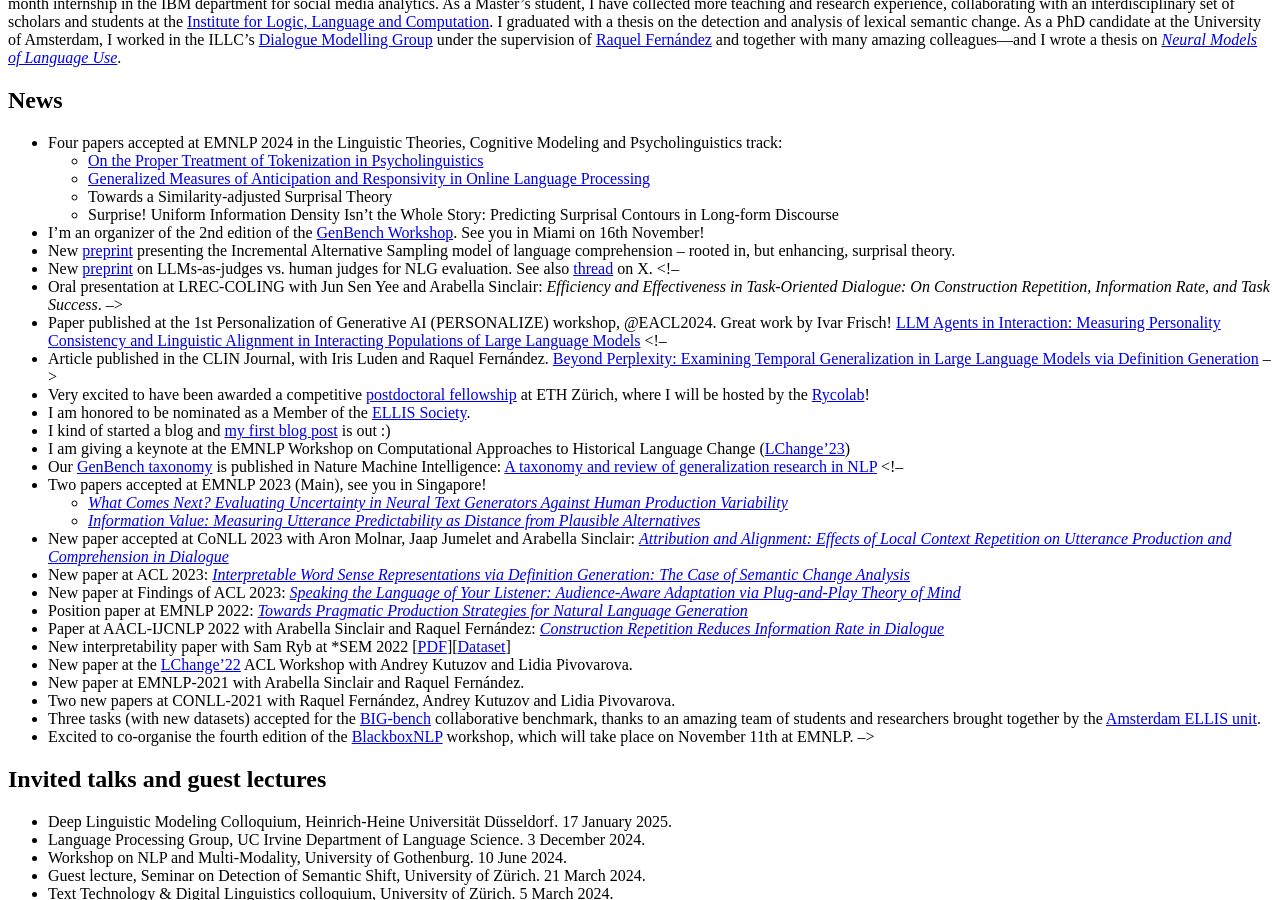
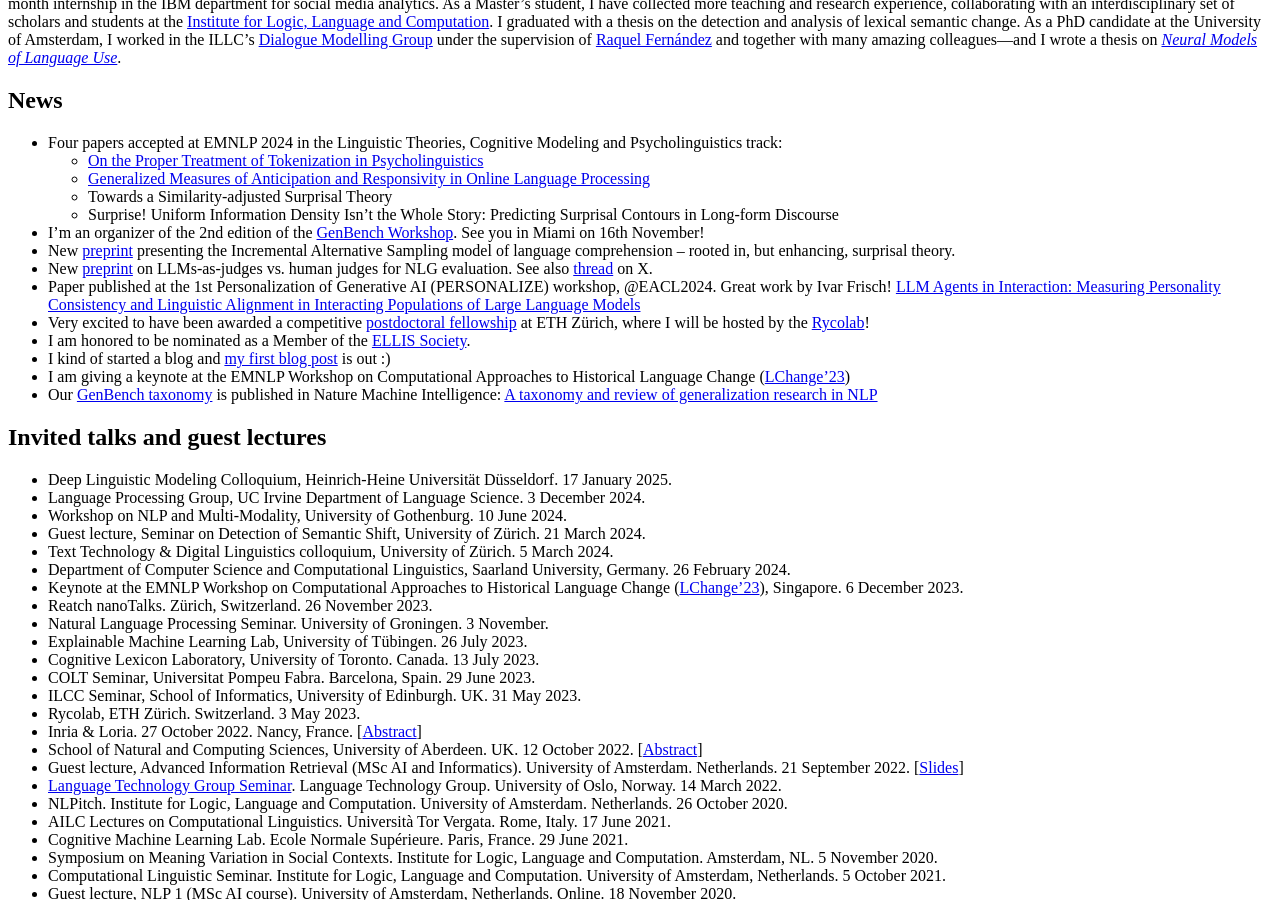
Before and after one commit to glnmario/glnmario.github.io, a Jekyll site: the page built from index.md, in a window 1280 px wide and 900 px high, scrolled down 1257 px. Built offline with Jekyll 4.4.1, drawn with Linux system fonts in a browser that asks for light colours.

Commit message:
Update index.md

```diff
--- a/index.md
+++ b/index.md
@@ -37,34 +37,13 @@ Currently I study Artificial Intelligence at the University of Amsterdam.
 - I'm an organizer of the 2nd edition of the [GenBench Workshop](https://genbench.org/workshop/). See you in Miami on 16th November!
 - New [preprint](https://doi.org/10.31234/osf.io/fhp84) presenting the Incremental Alternative Sampling model of language comprehension -- rooted in, but enhancing, surprisal theory.
 - New [preprint](https://arxiv.org/pdf/2406.18403) on LLMs-as-judges vs. human judges for NLG evaluation. See also [thread](https://x.com/glnmario/status/1807784630935835040) on X.
-<!--
-- Oral presentation at LREC-COLING with Jun Sen Yee and Arabella Sinclair: _Efficiency and Effectiveness in Task‐Oriented Dialogue: On Construction Repetition, Information Rate, and Task Success_.
--->
 - Paper published at the 1st Personalization of Generative AI (PERSONALIZE) workshop, @EACL2024. Great work by Ivar Frisch! [LLM Agents in Interaction: Measuring Personality Consistency and Linguistic Alignment in Interacting Populations of Large Language Models](https://aclanthology.org/2024.personalize-1.9/)
-<!--
-- Article published in the CLIN Journal, with Iris Luden and Raquel Fernández. [Beyond Perplexity: Examining Temporal Generalization in Large Language Models via Definition Generation](https://clinjournal.org/clinj/article/view/181)
--->
 - Very excited to have been awarded a competitive [postdoctoral fellowship](https://ethz.ch/en/research/research-promotion/eth-fellowships/list-of-fellows.html) at ETH Zürich, where I will be hosted by the [Rycolab](https://rycolab.io)!
 - I am honored to be nominated as a Member of the [ELLIS Society](https://ellis.eu).
 - I kind of started a blog and [my first blog post](blog/post1) is out :)
 - I am giving a keynote at the EMNLP Workshop on Computational Approaches to Historical Language Change ([LChange'23](https://www.changeiskey.org/event/2023-emnlp-lchange/))
 - Our [GenBench taxonomy](https://genbench.org/taxonomy/) is published in Nature Machine Intelligence: [A taxonomy and review of generalization research in NLP](https://www.nature.com/articles/s42256-023-00729-y)
-<!--
-- Two papers accepted at EMNLP 2023 (Main), see you in Singapore!
-  - [_What Comes Next? Evaluating Uncertainty in Neural Text Generators Against Human Production Variability_](https://aclanthology.org/2023.emnlp-main.887/)
-  - [_Information Value: Measuring Utterance Predictability as Distance from Plausible Alternatives_](https://aclanthology.org/2023.emnlp-main.343/)
-- New paper accepted at CoNLL 2023 with Aron Molnar, Jaap Jumelet and Arabella Sinclair: [_Attribution and Alignment: Effects of Local Context Repetition on Utterance Production and Comprehension in Dialogue_](https://aclanthology.org/2023.conll-1.18/)
-- New paper at ACL 2023: [_Interpretable Word Sense Representations via Definition Generation: The Case of Semantic Change Analysis_](https://aclanthology.org/2023.acl-long.176/)
-- New paper at Findings of ACL 2023: [_Speaking the Language of Your Listener: Audience-Aware Adaptation via Plug-and-Play Theory of Mind_](https://aclanthology.org/2023.findings-acl.258/)
-- Position paper at EMNLP 2022: [_Towards Pragmatic Production Strategies for Natural Language Generation_](https://aclanthology.org/2022.emnlp-main.544/)
-- Paper at AACL-IJCNLP 2022 with Arabella Sinclair and Raquel Fernández: [_Construction Repetition Reduces Information Rate in Dialogue_](https://aclanthology.org/2022.aacl-main.51)
-- New interpretability paper with Sam Ryb at *SEM 2022 [[PDF](https://aclanthology.org/2022.starsem-1.5/)][[Dataset](https://github.com/dmg-illc/analog)]
-- New paper at the [LChange'22](https://languagechange.org/events/2022-acl-lchange/) ACL Workshop with Andrey Kutuzov and Lidia Pivovarova.
-- New paper at EMNLP-2021 with Arabella Sinclair and Raquel Fernández.
-- Two new papers at CONLL-2021 with Raquel Fernández, Andrey Kutuzov and Lidia Pivovarova.
-- Three tasks (with new datasets) accepted for the [BIG-bench](https://github.com/google/BIG-bench) collaborative benchmark, thanks to an amazing team of students and researchers brought together by the [Amsterdam ELLIS unit](https://ivi.fnwi.uva.nl/ellis/2021/04/19/first-amsterdam-ellis-team-participates-in-challenge/).
-- Excited to co-organise the fourth edition of the [BlackboxNLP](https://blackboxnlp.github.io) workshop, which will take place on November 11th at EMNLP.
--->
+
 
 ## Invited talks and guest lectures
 - Deep Linguistic Modeling Colloquium, Heinrich-Heine Universität Düsseldorf. 17 January 2025.
```
